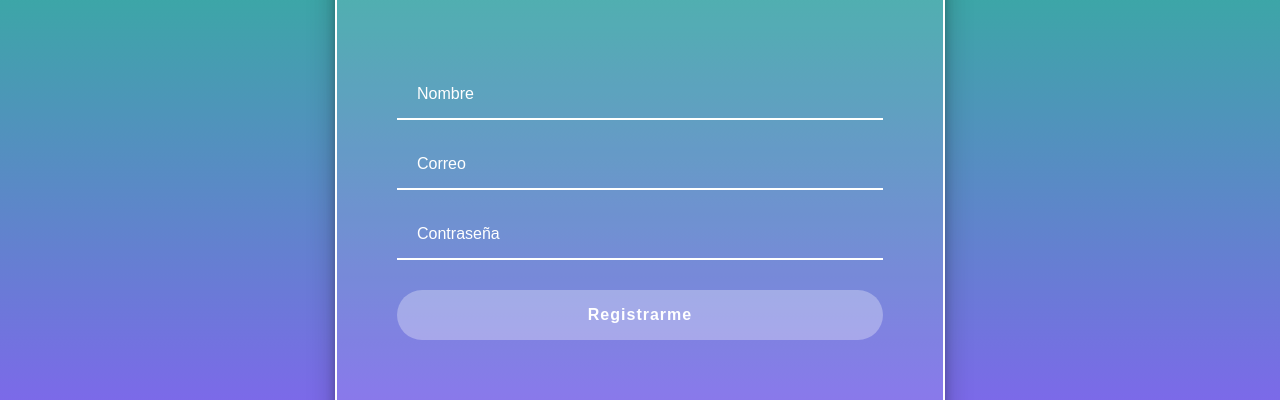
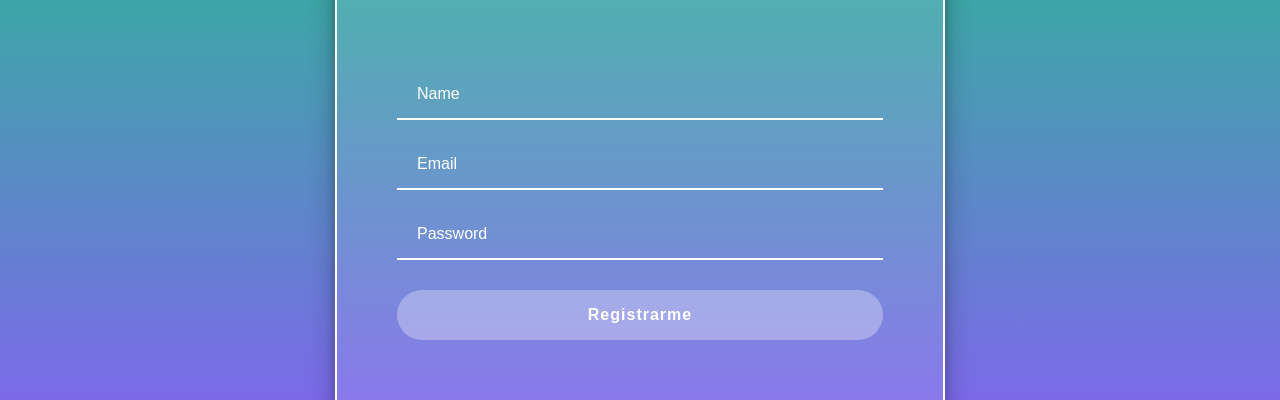
Before and after one commit to SierraJuanSe/react-myVideo, a React app: page /register in a window 1280 px wide. Shown: the part 275-675 px from the top of the page. Built offline with nearby package versions, Linux system fonts and the light colour scheme; a web font is replaced by a local one.

Commit message:
redux for register data

```diff
--- a/src/actions/index.js
+++ b/src/actions/index.js
@@ -3,6 +3,7 @@ export const actions = {
   deleteFavorite: 'DELETE_FAVORITE',
   loginUser: 'LOGIN_USER',
   logoutUser: 'LOGOUT_USER',
+  registerUser: 'REGISTER_USER',
 };
 
 export const setFavorite = (payload) => ({
@@ -24,3 +25,8 @@ export const logoutUser = (payload) => ({
   type: actions.logoutUser,
   payload,
 });
+
+export const registerUser = (payload) => ({
+  type: actions.registerUser,
+  payload,
+});
--- a/src/containers/Register.jsx
+++ b/src/containers/Register.jsx
@@ -1,18 +1,59 @@
-import React from 'react';
+import React, { useState } from 'react';
 import { Link } from 'react-router-dom';
 import '@styles/components/Register.scss';
+import { connect } from 'react-redux';
+import { registerUser } from '../actions';
 
-const Register = () => {
+const Register = (props) => {
+  const [form, setForm] = useState({
+    name: '',
+    email: '',
+    password: '',
+  });
+
+  const handleInput = (e) => {
+    setForm({
+      ...form,
+      [e.target.name]: e.target.value,
+    });
+  };
+
+  const handleSubmit = (e) => {
+    e.preventDefault();
+    props.registerUser(form);
+    props.history.push('/');
+  };
 
   return (
     <section className='register'>
       <section className='register__container'>
         <h2>Regístrate</h2>
-        <form className='register__container--form'>
-          <input className='input' type='text' placeholder='Nombre' />
-          <input className='input' type='text' placeholder='Correo' />
-          <input className='input' type='password' placeholder='Contraseña' />
-          <button type='button' className='button'>Registrarme</button>
+        <form className='register__container--form' onSubmit={handleSubmit}>
+          <input
+            name='name'
+            className='input'
+            type='text'
+            placeholder='Name'
+            onChange={handleInput}
+            required
+          />
+          <input
+            name='email'
+            className='input'
+            type='email'
+            placeholder='Email'
+            onChange={handleInput}
+            required
+          />
+          <input
+            name='password'
+            className='input'
+            type='password'
+            placeholder='Password'
+            onChange={handleInput}
+            required
+          />
+          <button type='submit' className='button'>Registrarme</button>
         </form>
         <Link to='/login'>Iniciar sesión</Link>
       </section>
@@ -20,4 +61,8 @@ const Register = () => {
   );
 };
 
-export default Register;
+const mapDispatchToProps = {
+  registerUser,
+};
+
+export default connect(null, mapDispatchToProps)(Register);
--- a/src/reducers/index.js
+++ b/src/reducers/index.js
@@ -24,7 +24,12 @@ const reducer = (state, action) => {
     case actions.logoutUser:
       return {
         ...state,
-        user: {},
+        user: action.payload,
+      };
+    case actions.registerUser:
+      return {
+        ...state,
+        user: action.payload,
       };
     default:
       return state;
```
